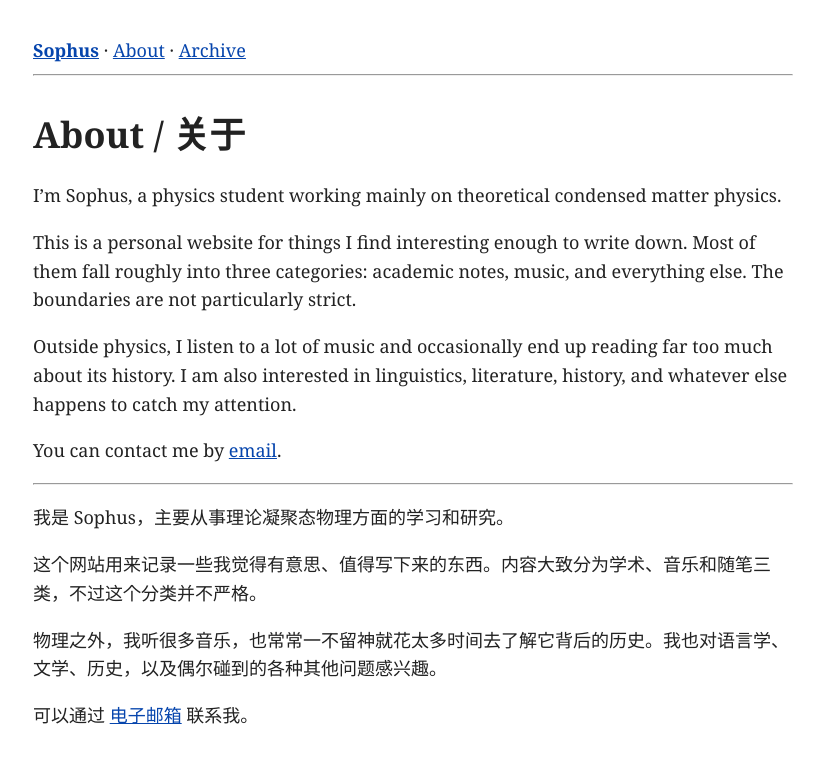
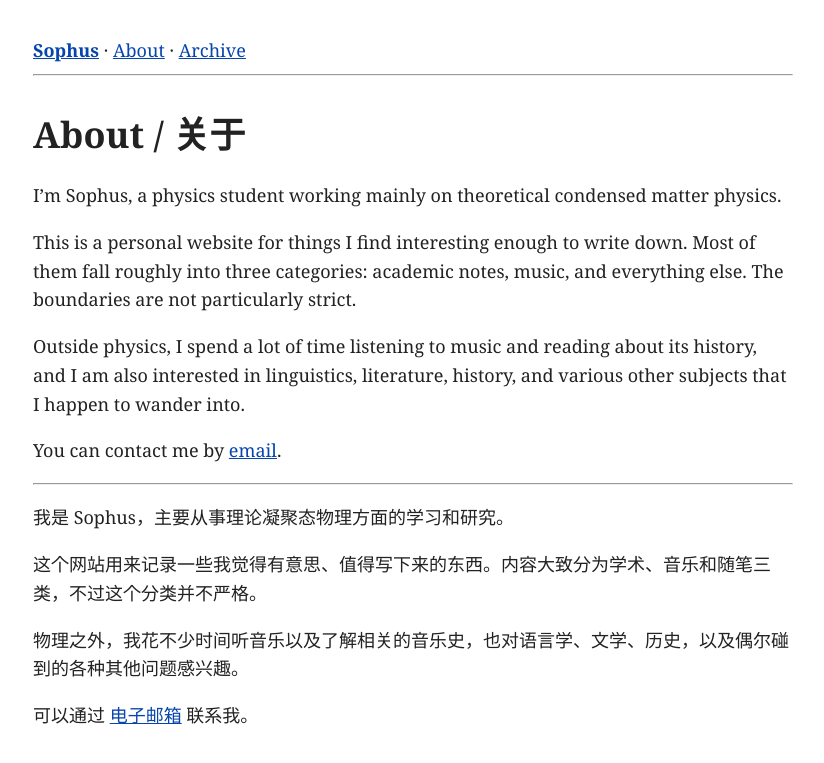
Before and after one commit to Sophus-PHLin/Sophus-PHLin.github.io, a Jekyll site: the page built from about.md, in a window 1280 px wide. Shown: the top 763 px of the page, without its empty margins (227-1051 px from the left). Built offline with Jekyll 4.4.1, drawn with Linux system fonts in a browser that asks for light colours.

Commit message:
try file/picture update

```diff
--- a/about.md
+++ b/about.md
@@ -10,7 +10,7 @@ I'm Sophus, a physics student working mainly on theoretical condensed matter phy
 
 This is a personal website for things I find interesting enough to write down. Most of them fall roughly into three categories: academic notes, music, and everything else. The boundaries are not particularly strict.
 
-Outside physics, I listen to a lot of music and occasionally end up reading far too much about its history. I am also interested in linguistics, literature, history, and whatever else happens to catch my attention.
+Outside physics, I spend a lot of time listening to music and reading about its history, and I am also interested in linguistics, literature, history, and various other subjects that I happen to wander into.
 
 You can contact me by [email](mailto:909740035@qq.com).
 
@@ -20,6 +20,6 @@ You can contact me by [email](mailto:909740035@qq.com).
 
 这个网站用来记录一些我觉得有意思、值得写下来的东西。内容大致分为学术、音乐和随笔三类，不过这个分类并不严格。
 
-物理之外，我听很多音乐，也常常一不留神就花太多时间去了解它背后的历史。我也对语言学、文学、历史，以及偶尔碰到的各种其他问题感兴趣。
+物理之外，我花不少时间听音乐以及了解相关的音乐史，也对语言学、文学、历史，以及偶尔碰到的各种其他问题感兴趣。
 
 可以通过 [电子邮箱](mailto:909740035@qq.com) 联系我。
```
Also changed, not shown: _posts/2026-09-20-academic-test.md (+12 -0 lines), _posts/2026-09-20-music-test.md (+13 -0 lines), images/GrOb-Tallinn1990.jpg (added), 2 other files.
